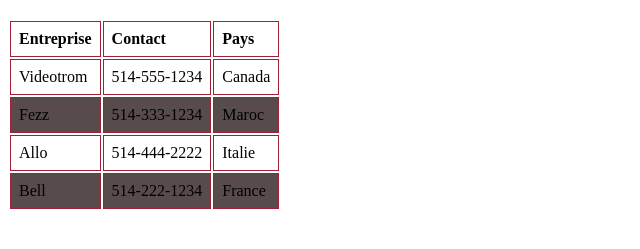
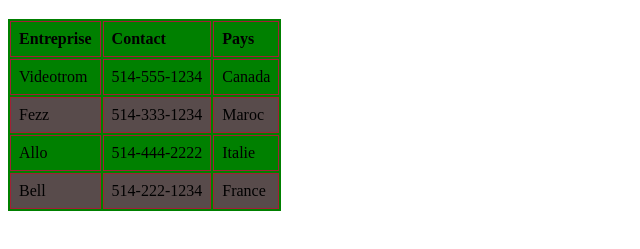
Before and after one commit to MerveilleTest/HTMLPratique, a plain HTML site: page index.html in a window 1280 px wide. Shown: the part 61-310 px from the top of the page, without its empty margins (0-640 px from the left). Drawn offline with Linux system fonts and the light colour scheme.

Commit message:
Création du fichier javascript

```diff
--- a/index.html
+++ b/index.html
@@ -6,11 +6,12 @@
     <meta name="viewport" content="width=device-width, initial-scale=1.0">
     <title>Table_HTML</title>
     <link rel="stylesheet" href="style.css">
+    <script src="script.js" defer></script>
 </head>
 
 <body>
     <h1>Table HTML</h1>
-    <table>
+    <table id="table1">
         <thead>
             <tr>
 
--- /dev/null
+++ b/script.js
@@ -0,0 +1 @@
+document.getElementById("table1").style.backgroundColor = "green";
```
